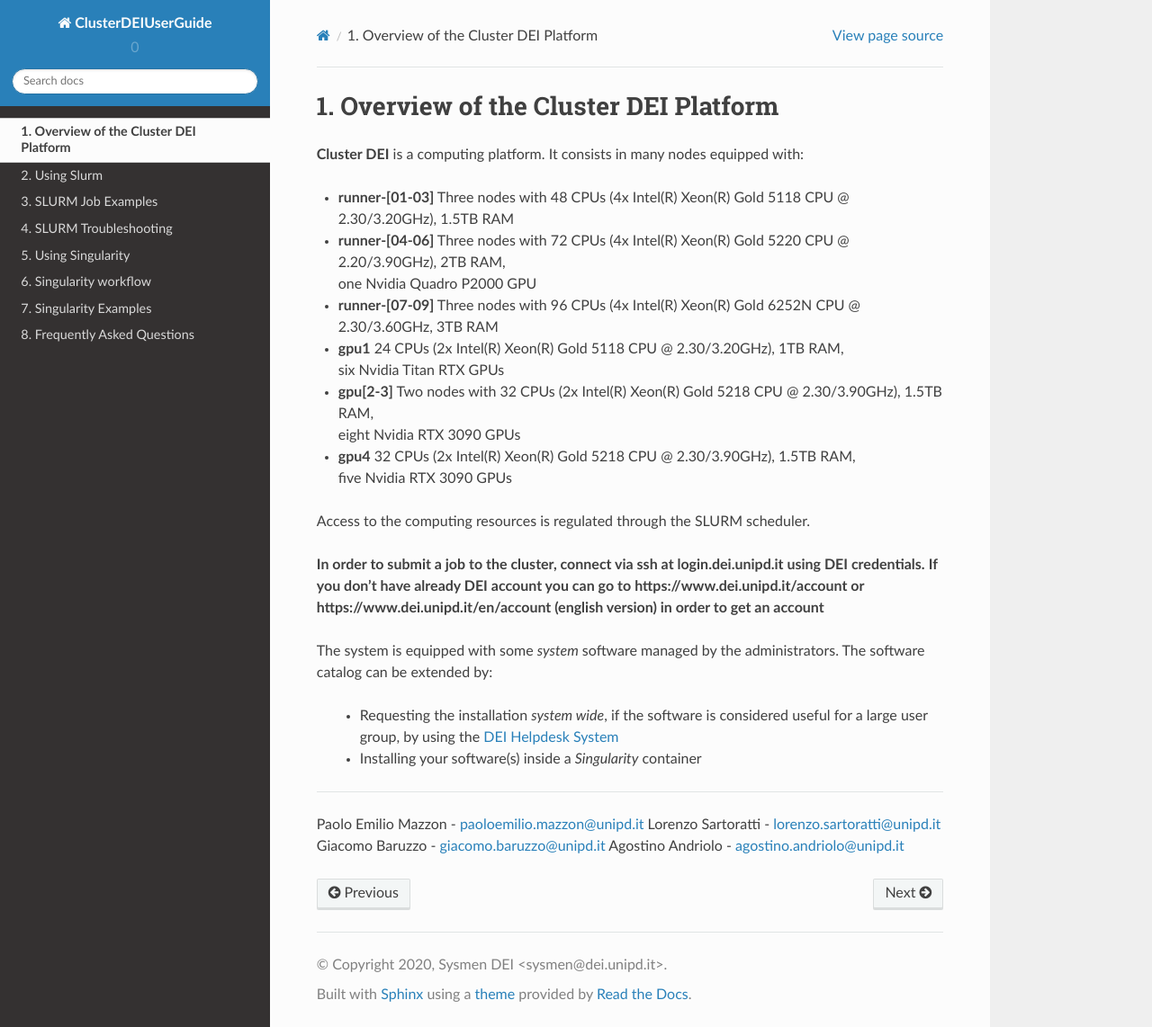
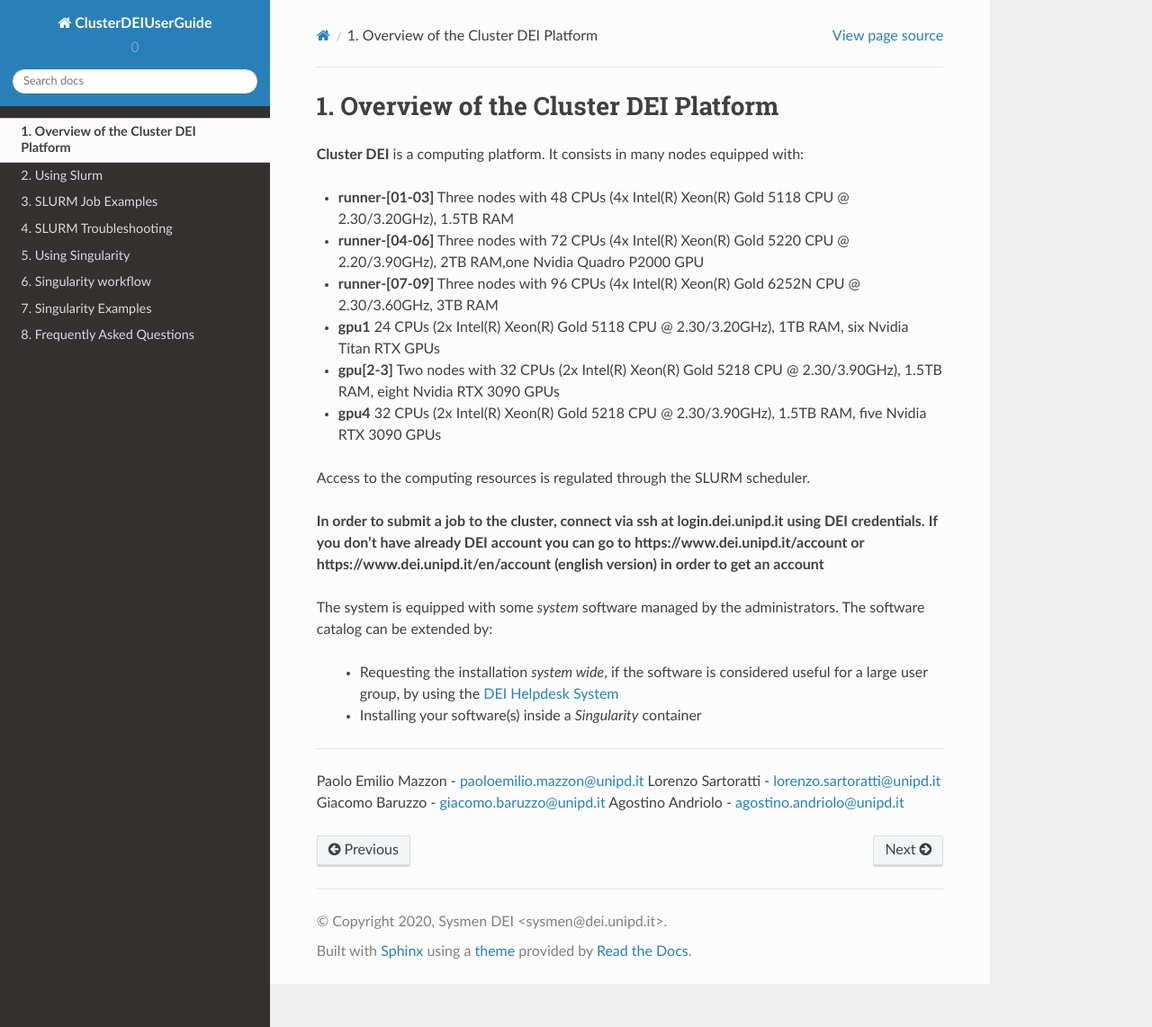
Before and after one commit to agostinoandriolo/clusterDEIguide, a Sphinx documentation site: the page built from ClusterDEIUserGuide-master/docs/Overview.rst, in a window 1280 px wide and 1142 px high. Shown: the whole window at 90% size. Built offline with Sphinx 7.4.7 and the Read the Docs theme 2.0.0, drawn with Linux system fonts in a browser that asks for light colours; part of the change alters nothing that is shown.

```diff
--- a/ClusterDEIUserGuide-master/docs/Overview.rst
+++ b/ClusterDEIUserGuide-master/docs/Overview.rst
@@ -8,15 +8,11 @@ Overview of the Cluster DEI Platform
 **Cluster DEI** is a computing platform. It consists in many nodes equipped with:
 
 - **runner-[01-03]** Three nodes with 48 CPUs (4x Intel(R) Xeon(R) Gold 5118 CPU @ 2.30/3.20GHz), 1.5TB RAM
-- **runner-[04-06]** Three nodes with 72 CPUs (4x Intel(R) Xeon(R) Gold 5220 CPU @ 2.20/3.90GHz), 2TB RAM, |br|
-  one Nvidia Quadro P2000 GPU
+- **runner-[04-06]** Three nodes with 72 CPUs (4x Intel(R) Xeon(R) Gold 5220 CPU @ 2.20/3.90GHz), 2TB RAM,one Nvidia Quadro P2000 GPU
 - **runner-[07-09]** Three nodes with 96 CPUs (4x Intel(R) Xeon(R) Gold 6252N CPU @ 2.30/3.60GHz, 3TB RAM
-- **gpu1** 24 CPUs (2x Intel(R) Xeon(R) Gold 5118 CPU @ 2.30/3.20GHz), 1TB RAM, |br|
-  six Nvidia Titan RTX GPUs
-- **gpu[2-3]** Two nodes with 32 CPUs (2x Intel(R) Xeon(R) Gold 5218 CPU @ 2.30/3.90GHz), 1.5TB RAM, |br|
-  eight Nvidia RTX 3090 GPUs
-- **gpu4** 32 CPUs (2x Intel(R) Xeon(R) Gold 5218 CPU @ 2.30/3.90GHz), 1.5TB RAM, |br|
-  five Nvidia RTX 3090 GPUs
+- **gpu1** 24 CPUs (2x Intel(R) Xeon(R) Gold 5118 CPU @ 2.30/3.20GHz), 1TB RAM, six Nvidia Titan RTX GPUs
+- **gpu[2-3]** Two nodes with 32 CPUs (2x Intel(R) Xeon(R) Gold 5218 CPU @ 2.30/3.90GHz), 1.5TB RAM, eight Nvidia RTX 3090 GPUs
+- **gpu4** 32 CPUs (2x Intel(R) Xeon(R) Gold 5218 CPU @ 2.30/3.90GHz), 1.5TB RAM, five Nvidia RTX 3090 GPUs
 
 
 Access to the computing resources is regulated through the SLURM scheduler.
```
